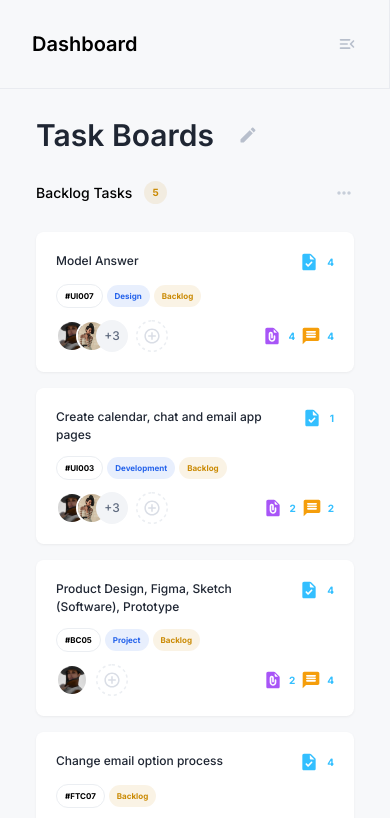
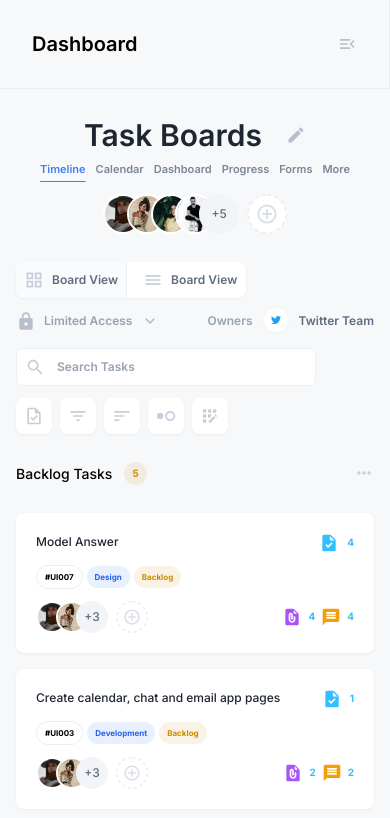
Before and after one commit to hiteshmeta85/dashboard-ui, a Next.js app: page / in a window 390 px wide. Shown: the top 818 px of the page. Built offline with nearby package versions, Linux system fonts and the light colour scheme.

Commit message:
WIP: Make Task Board section mobile responsive

```diff
--- a/components/BoardSection.tsx
+++ b/components/BoardSection.tsx
@@ -4,7 +4,7 @@ import {backlogTasks, doneTasks, inProgressTasks, todoTasks} from "../constants/
 
 const BoardSection = () => {
   return (
-    <div className='grid grid-cols-1 md:grid-cols-2 xl:grid-cols-4 px-[36px] pb-[28px] gap-[24px]'>
+    <div className='grid grid-cols-1 md:grid-cols-2 xl:grid-cols-4 px-[16px] md:px-[36px] pb-[28px] gap-[24px]'>
       <ProgressLayout
         status={'Backlog Tasks'}
         taskTextColor={'text-[#CA8A04]'}
--- a/components/CustomizeMenu.tsx
+++ b/components/CustomizeMenu.tsx
@@ -11,9 +11,9 @@ const CustomizeArrangement = ({src}: { src: string }) => {
 
 const CustomizeMenu = () => {
   return (
-    <div className='hidden xl:flex justify-between items-center px-[36px] pb-[28px]'>
-      <div className='flex justify-between items-center gap-4'>
-        <div className='drop-shadow-sm bg-white grid grid-cols-2 gap-2 rounded-lg border-[1px] border-[#EBEEF2]'>
+    <div className='flex flex-col xl:flex-row gap-3 justify-between items-center px-[16px] md:px-[36px] pb-[28px]'>
+      <div className='flex flex-wrap justify-between items-center gap-2 xl:gap-4 w-full xl:w-auto'>
+        <div className='drop-shadow-sm bg-white grid grid-cols-2 gap-2 rounded-lg'>
           <div className='flex items-center gap-2 bg-[#FAFBFC] p-[8px] rounded-l-lg border-r-[1px] border-[#EBEEF2] cursor-pointer'>
             <Image src={'/images/dashboard.svg'} alt="Icon" width={20} height={20}/>
             <p className='text-[#606C80] text-[12px] font-semibold'>Board View</p>
@@ -23,24 +23,24 @@ const CustomizeMenu = () => {
             <p className='text-[#606C80] text-[12px] font-semibold'>Board View</p>
           </div>
         </div>
-        <div className='w-[1px] h-8 bg-[#EBEEF2]'/>
+        <div className='hidden xl:block w-[1px] h-8 bg-[#EBEEF2]'/>
         <div className='flex items-center gap-2 cursor-pointer'>
           <Image src={'/images/lock.svg'} alt="Icon" width={20} height={20}/>
           <p className='text-[#98A2B2] text-[12px] font-semibold'>Limited Access</p>
           <Image src={'/images/keyboard_arrow_down.svg'} alt="Icon" width={20} height={20}/>
         </div>
-        <div className='w-[1px] h-8 bg-[#EBEEF2]'/>
+        <div className='hidden xl:block w-[1px] h-8 bg-[#EBEEF2]'/>
         <div className='flex items-center gap-2'>
           <p className='text-[#98A2B2] text-[12px] font-semibold cursor-pointer'>Owners</p>
           <Image src={'/images/twitter.svg'} alt="Icon" width={30} height={30} className='cursor-pointer'/>
           <p className='text-[#606C80] text-[12px] font-semibold cursor-pointer'>Twitter Team</p>
         </div>
       </div>
-      <div className='bg-white flex gap-3 items-center border-[1px] border-[#EBEEF2] rounded-md pl-[8px] py-[8px] pr-8'>
+      <div className='bg-white flex gap-3 self-start items-center border-[1px] border-[#EBEEF2] rounded-md pl-[8px] py-[8px] w-full max-w-[300px] xl:w-auto pr-8'>
         <Image src={'/images/search.svg'} alt={'icon'} width={20} height={20}/>
         <p className='text-[#98A2B2] font-semibold text-[12px]'>Search Tasks</p>
       </div>
-      <div className='flex gap-2'>
+      <div className='flex self-start gap-2'>
         <CustomizeArrangement src={'/images/select_file.svg'}/>
         <CustomizeArrangement src={'/images/center_align.svg'}/>
         <CustomizeArrangement src={'/images/left_align.svg'}/>
--- a/components/TaskBoardNavigation.tsx
+++ b/components/TaskBoardNavigation.tsx
@@ -4,19 +4,19 @@ import Image from "next/image";
 
 const TaskBoardNavigation = () => {
   return (
-    <div className='flex justify-between items-center px-[36px] py-[28px]'>
+    <div className='flex flex-col xl:flex-row justify-between gap-2 items-center px-[16px] md:px-[36px] py-[28px]'>
       <div className='flex items-center gap-[24px]'>
         <p className='text-[#1F2633] font-semibold text-3xl'>Task Boards</p>
         <Image src="/images/edit.svg" alt="arrow" width={20} height={20} className='cursor-pointer'/>
       </div>
-      <div className='hidden xl:flex gap-[32px]'>
+      <div className='flex justify-center gap-[10px] md:gap-[24px] xl:gap-[32px] flex-wrap'>
         {taskBoardItems.map((item, index) => {
           return (
             <p key={index} className={`font-semibold text-[11px] cursor-pointer ${item.section === '#' ? 'text-[#3B82F6] underline decoration-1 decoration-[#3B82F6] underline-offset-8' : 'text-[#7A8699]'}`}>{item.name}</p>
           )
         })}
       </div>
-      <div className='hidden xl:flex items-center gap-2'>
+      <div className='flex items-center gap-2 mt-2'>
         <div className="flex -space-x-4">
           <Image src="/images/avatar-1.jpg" alt="Icon" width={40} height={40} className='border-2 border-white rounded-full'/>
           <Image src="/images/avatar-2.jpg" alt="Icon" width={40} height={40} className='border-2 border-white rounded-full'/>
--- a/pages/index.tsx
+++ b/pages/index.tsx
@@ -11,6 +11,7 @@ import CustomizeMenu from "../components/CustomizeMenu";
 import {motion} from 'framer-motion';
 
 const Home: NextPage = () => {
+
   return (
     <Layout>
       <div className='flex flex-col lg:flex-row bg-[#F7F8FA] min-h-screen'>
```
